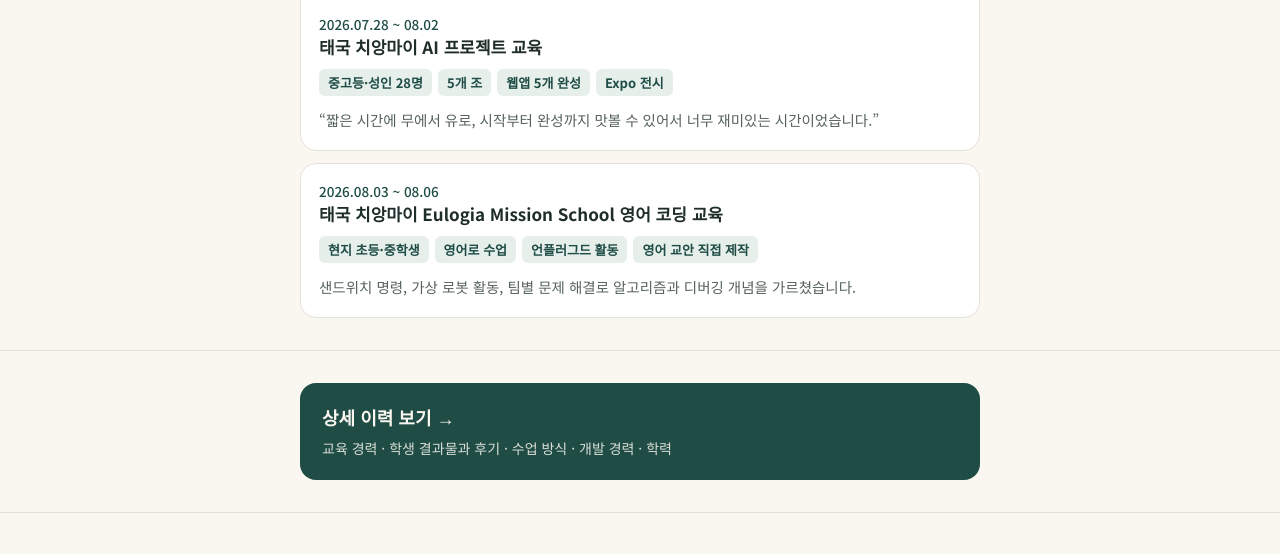
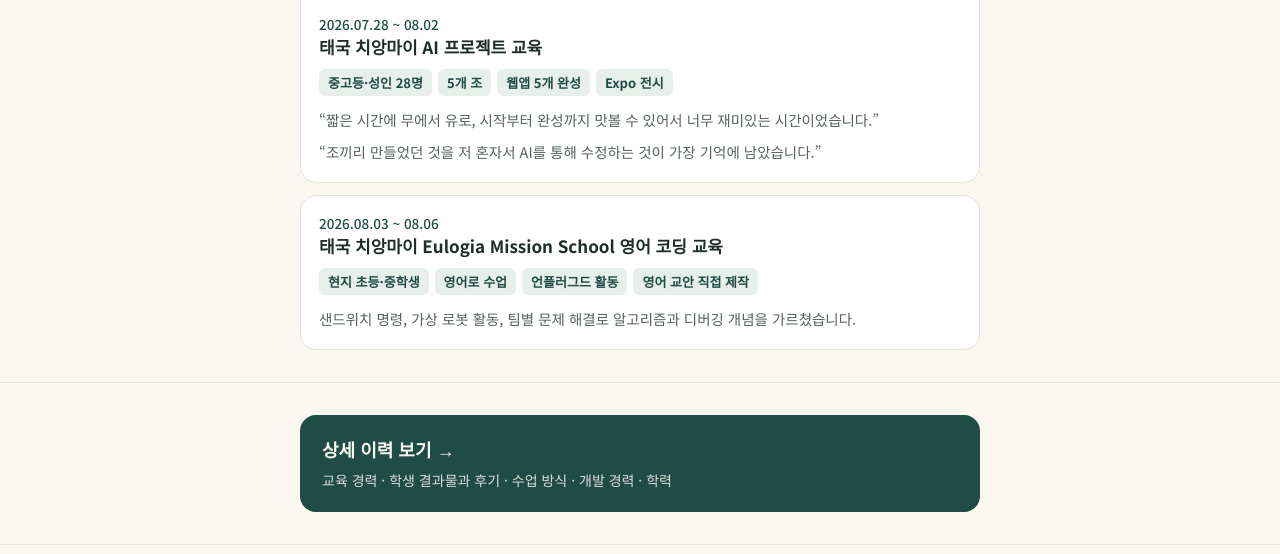
Before and after one commit to logic-joy/logic-joy.github.io, a plain HTML site: page index.html in a window 1280 px wide. Shown: the part 1470-2024 px from the top of the page. Drawn offline with Linux system fonts and the light colour scheme.

Commit message:
feat: 메인 치앙마이 교육에 후기 1개 추가
Co-Authored-By: Claude Opus 5.5 <noreply@anthropic.com>

```diff
--- a/index.html
+++ b/index.html
@@ -66,6 +66,7 @@
         <h3>태국 치앙마이 AI 프로젝트 교육</h3>
         <div class="nums"><span>중고등·성인 28명</span><span>5개 조</span><span>웹앱 5개 완성</span><span>Expo 전시</span></div>
         <q>짧은 시간에 무에서 유로, 시작부터 완성까지 맛볼 수 있어서 너무 재미있는 시간이었습니다.</q>
+        <q style="margin-top:8px">조끼리 만들었던 것을 저 혼자서 AI를 통해 수정하는 것이 가장 기억에 남았습니다.</q>
       </div>
     </div>
     <div class="highlight" style="margin-top:12px">
```
